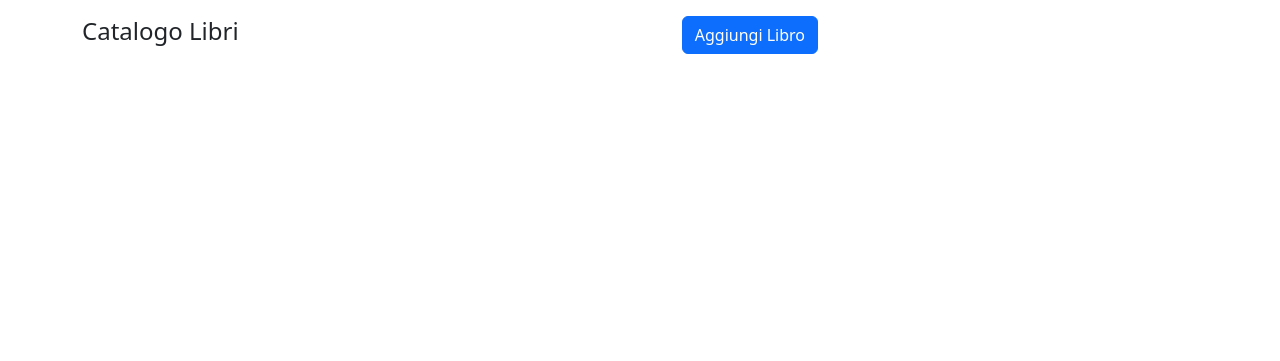
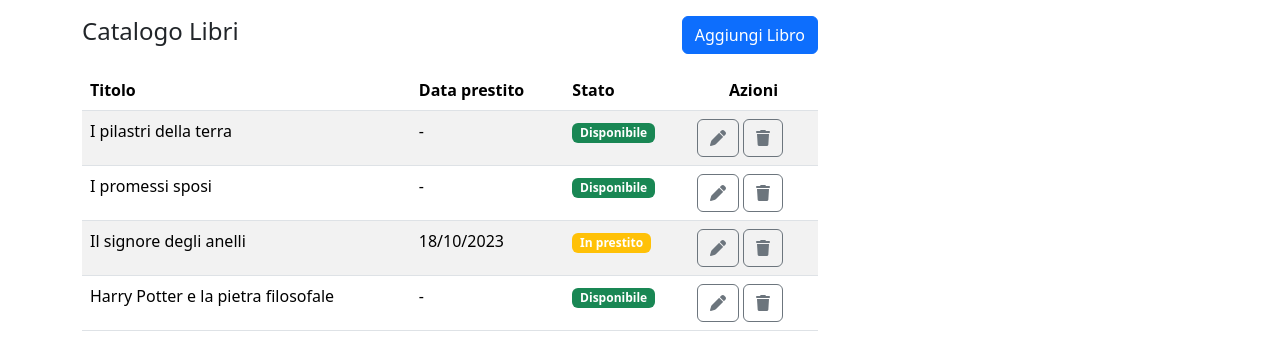
Before and after one commit to anilraj-rgb/html-css-bootstrap-dashboard, a plain HTML site: page index.html in a window 1280 px wide. Shown: the part 393-754 px from the top of the page. Drawn offline with nearby package versions, Linux system fonts and the light colour scheme.

Commit message:
[UPD]create the table principal

```diff
--- a/index.html
+++ b/index.html
@@ -60,3 +60,93 @@
             <a class="btn btn-primary" href="#" role="button">Aggiungi Libro</a>
           </div>
         </div>
+         <!-- table -->
+         <div class="row my-3 fs-6">
+            <div class="col-12">
+              <table class="table table-striped">
+                <thead>
+                  <tr>
+                    <th>Titolo</th>
+                    <th class="d-none d-md-table-cell">Data prestito</th>
+                    <th>Stato</th>
+                    <th class="text-center">Azioni</th>
+                  </tr>
+                </thead>
+                <tbody>
+                  <tr>
+                    <td>I pilastri della terra</td>
+                    <td class="d-none d-md-table-cell">-</td>
+                    <td>
+                      <span class="badge text-bg-success">Disponibile</span>
+                    </td>
+                    <td class="text-center">
+                      <div class="row">
+                        <div class="col-12 d-flex">
+                          <button type="button" class="btn btn-outline-secondary me-1">
+                            <i class="fa-solid fa-pen"></i>
+                          </button>
+                          <button type="button" class="btn btn-outline-secondary">
+                            <i class="fa-solid fa-trash"></i>
+                          </button>
+                        </div>
+                      </div>
+                    </td>
+                  </tr>
+                  <tr>
+                    <td>I promessi sposi</td>
+                    <td class="d-none d-md-table-cell">-</td>
+                    <td>
+                      <span class="badge text-bg-success">Disponibile</span>
+                    </td>
+                    <td class="text-center">
+                      <div class="row">
+                        <div class="col-12 d-flex">
+                          <button type="button" class="btn btn-outline-secondary me-1">
+                            <i class="fa-solid fa-pen"></i>
+                          </button>
+                          <button type="button" class="btn btn-outline-secondary">
+                            <i class="fa-solid fa-trash"></i>
+                          </button>
+                        </div>
+                      </div>
+                    </td>
+                  </tr>
+                  <tr>
+                    <td>Il signore degli anelli</td>
+                    <td class="d-none d-md-table-cell">18/10/2023</td>
+                    <td>
+                      <span class="badge text-bg-warning text-white">In prestito</span>
+                    </td>
+                    <td class="text-center">
+                      <div class="row">
+                        <div class="col-12 d-flex">
+                          <button type="button" class="btn btn-outline-secondary me-1">
+                            <i class="fa-solid fa-pen"></i>
+                          </button>
+                          <button type="button" class="btn btn-outline-secondary">
+                            <i class="fa-solid fa-trash"></i>
+                          </button>
+                        </div>
+                      </div>
+                    </td>
+                  </tr>
+                  <tr>
+                    <td>Harry Potter e la pietra filosofale</td>
+                    <td class="d-none d-md-table-cell">-</td>
+                    <td>
+                      <span class="badge text-bg-success">Disponibile</span>
+                    </td>
+                    <td class="text-center">
+                      <div class="row">
+                        <div class="col-12 d-flex">
+                          <button type="button" class="btn btn-outline-secondary me-1">
+                            <i class="fa-solid fa-pen"></i>
+                          </button>
+                          <button type="button" class="btn btn-outline-secondary">
+                            <i class="fa-solid fa-trash"></i>
+                          </button>
+                        </div>
+                      </div>
+                    </td>
+                  </tr>
+                  <tr>
```
